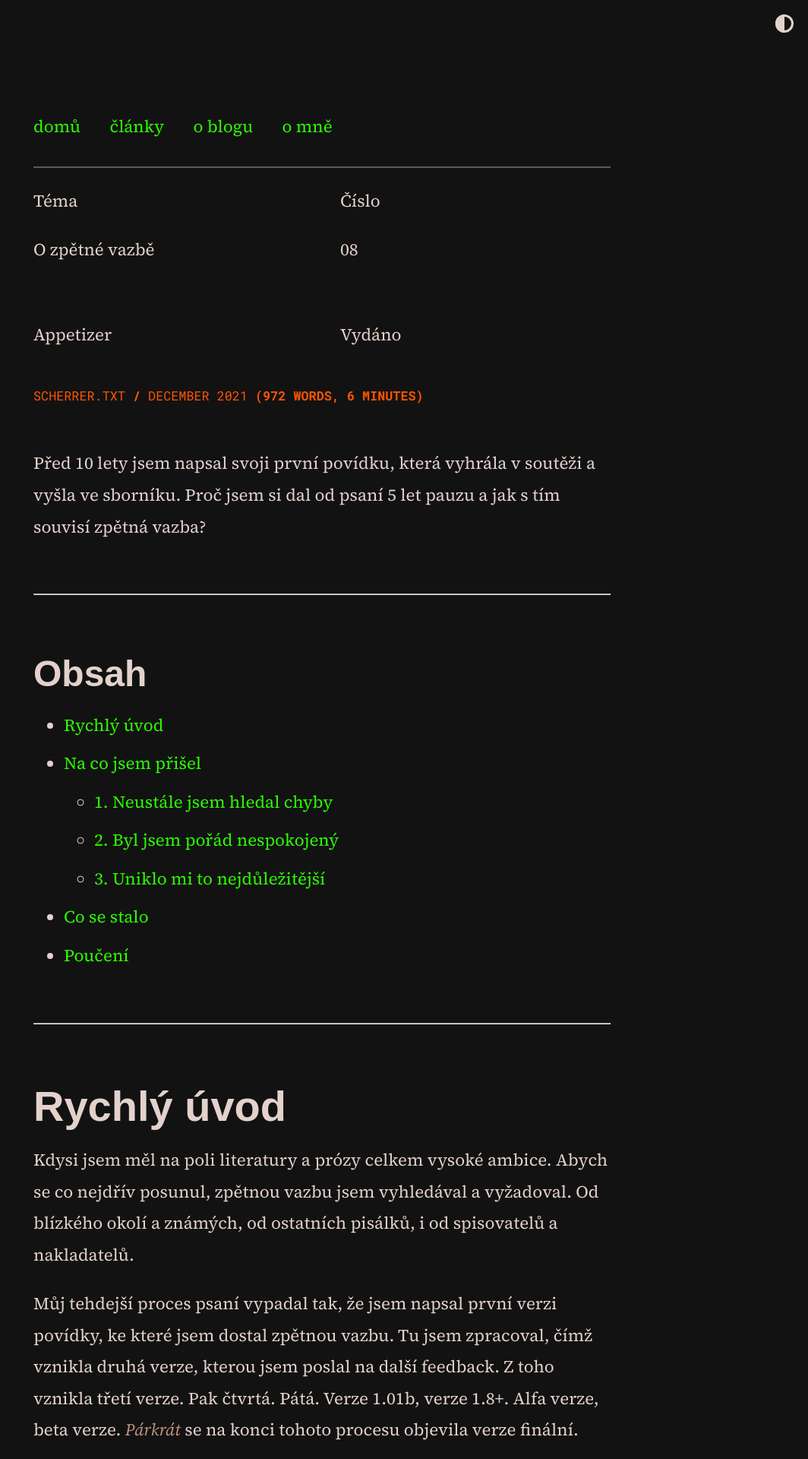
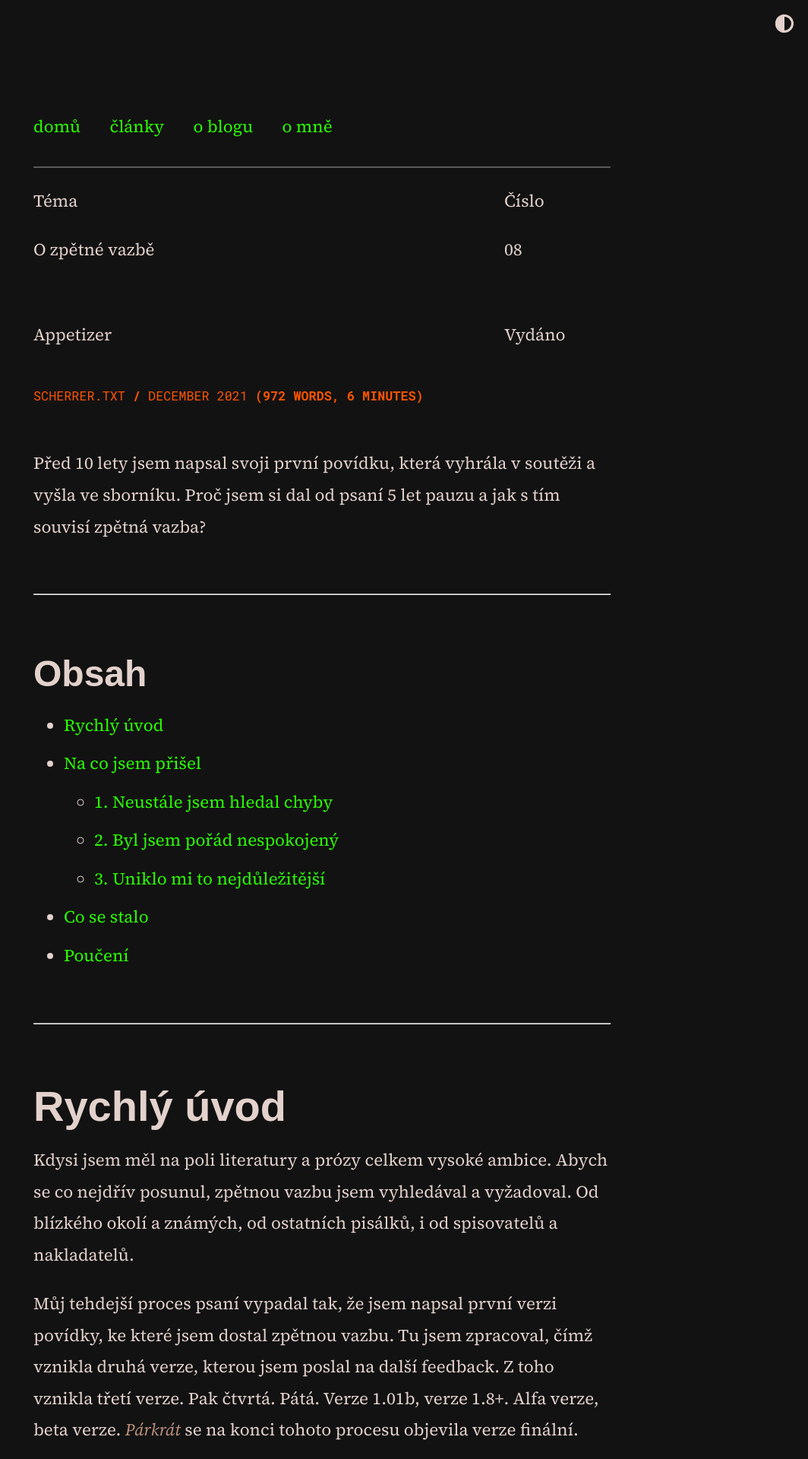
Before and after one commit to scherrer-txt/bts, a Jekyll site: the page built from _posts/2021-12-17-o-zpetne-vazbe.md, in a window 1280 px wide. Shown: the top 1920 px of the page at 76% size, without its empty margins (216-1280 px from the left). Built offline with Jekyll 4.4.1, drawn with Linux system fonts in a browser that asks for light colours; some web fonts are replaced.

Commit message:
Update moonwalk.scss

```diff
--- a/_sass/moonwalk.scss
+++ b/_sass/moonwalk.scss
@@ -425,10 +425,13 @@ blockquote {
   flex-wrap: wrap;
 }
 
+.number-container,
+.release-container {
+  width: 140px;
+}
+
 .theme-container,
-.number-container,
-.appetizer-container,
-.release-container {
+.appetizer-container {
   width: calc(50% - 24px); /* Adjust width as needed */
   flex-grow: 1; /* Fill remaining space */
 }
```
